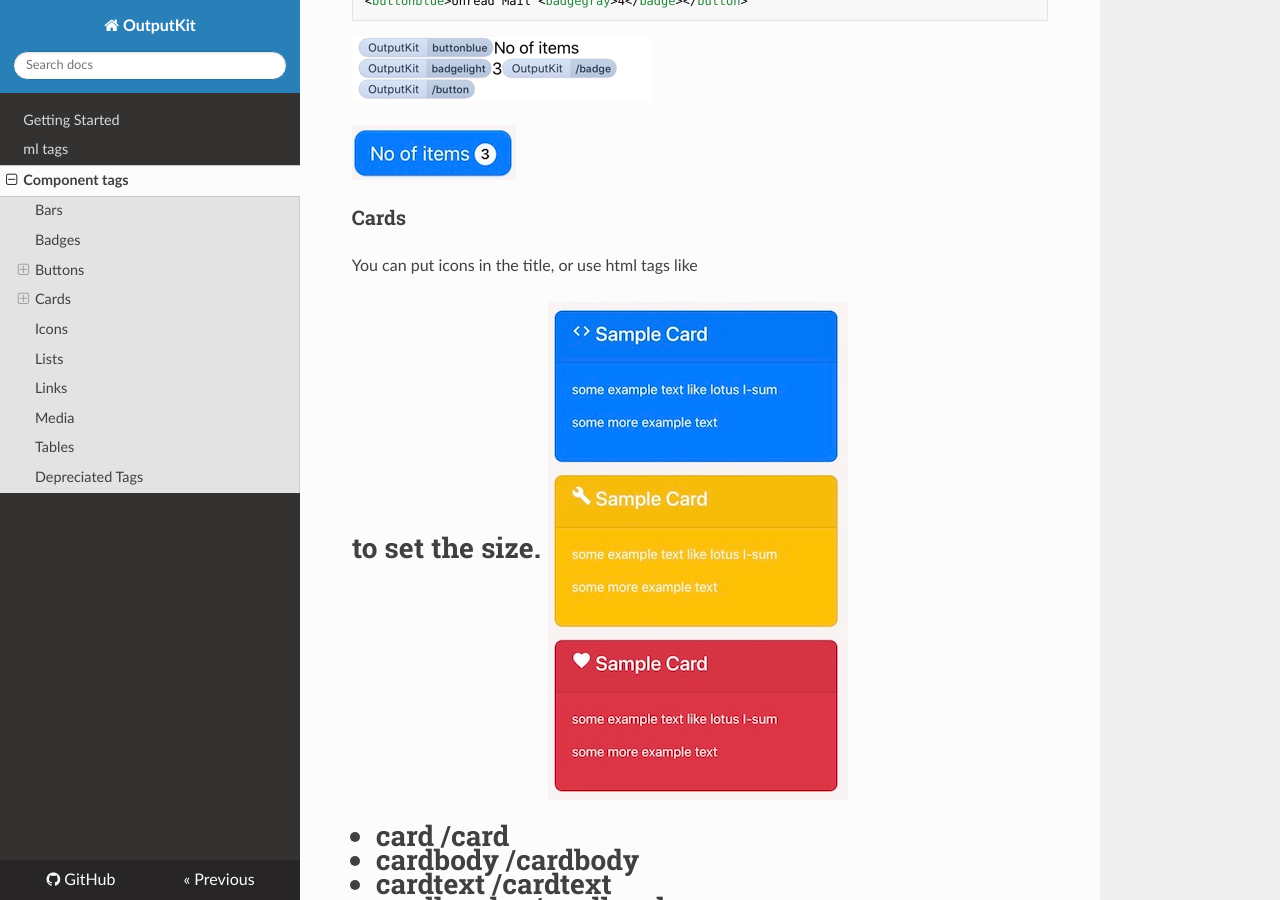
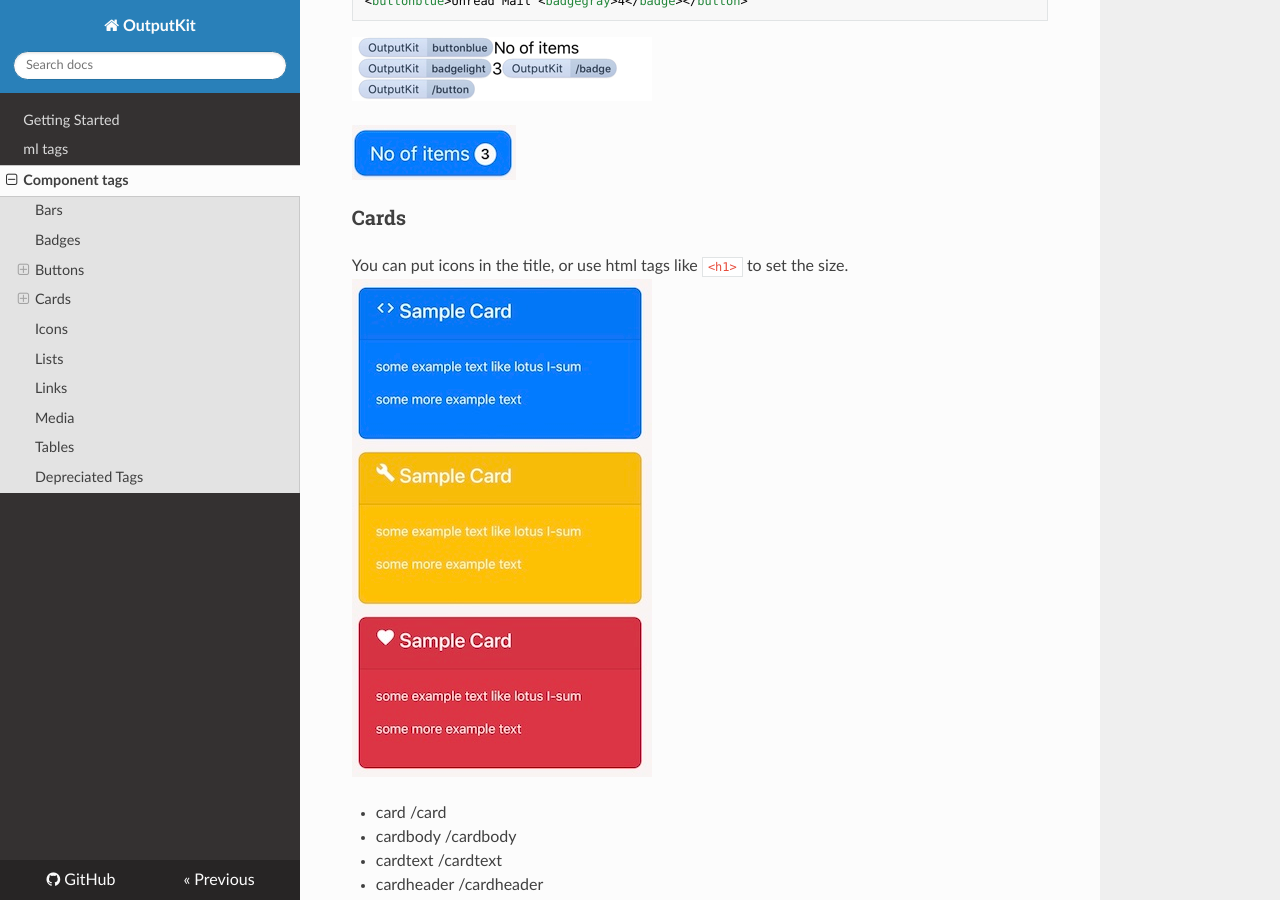
Before and after one commit to nturpin0/OutputKit, an MkDocs documentation site: the page built from docs/components.md, in a window 1280 px wide and 900 px high, scrolled down 1375 px. Built offline with MkDocs 1.6.1, drawn with Linux system fonts in a browser that asks for light colours; nearby versions of some CDN libraries.

Commit message:
Update components.md

````diff
--- a/docs/components.md
+++ b/docs/components.md
@@ -47,7 +47,7 @@
 
 
 ### Cards
-You can put icons in the title, or use html tags like <h1> to set the size.
+You can put icons in the title, or use html tags like ```<h1>``` to set the size.
 ![](https://github.com/nturpin0/OutputKit/raw/master/Images/Cards.jpg)
 
 - card      /card
````
